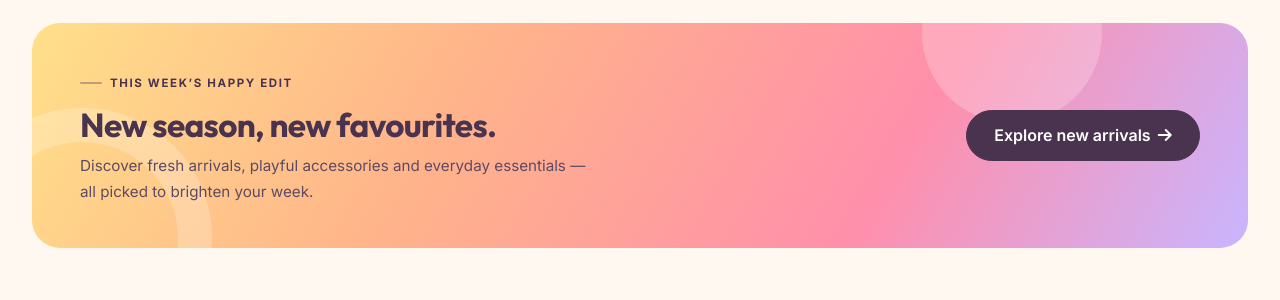
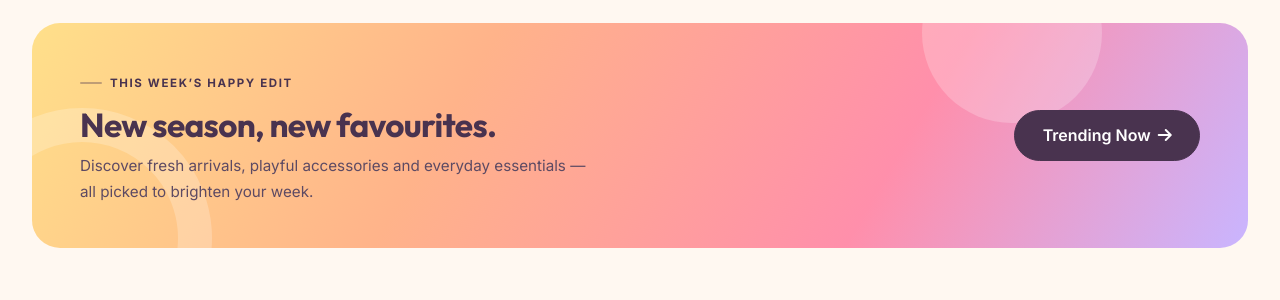
Before and after one commit to jabbirxd/buyora, a Laravel app: page / in a window 1280 px wide. Shown: the part 1297-1597 px from the top of the page. Run offline with Laravel 10, Linux system fonts and the light colour scheme; data that the repository does not hold is empty; some libraries are stand-ins or nearby versions.

Commit message:
Homepage: point promo banner button to Trending Now

```diff
--- a/resources/views/frontend/index.blade.php
+++ b/resources/views/frontend/index.blade.php
@@ -141,8 +141,8 @@
                     <h2>New season, new favourites.</h2>
                     <p>Discover fresh arrivals, playful accessories and everyday essentials — all picked to brighten your week.</p>
                 </div>
-                <a href="{{ url('/new-arrivals') }}" class="btn btn-dark btn-lg">
-                    Explore new arrivals <i class="fa-solid fa-arrow-right"></i>
+                <a href="{{ url('/collections/trending') }}" class="btn btn-dark btn-lg">
+                    Trending Now <i class="fa-solid fa-arrow-right"></i>
                 </a>
             </div>
         </div>
```
